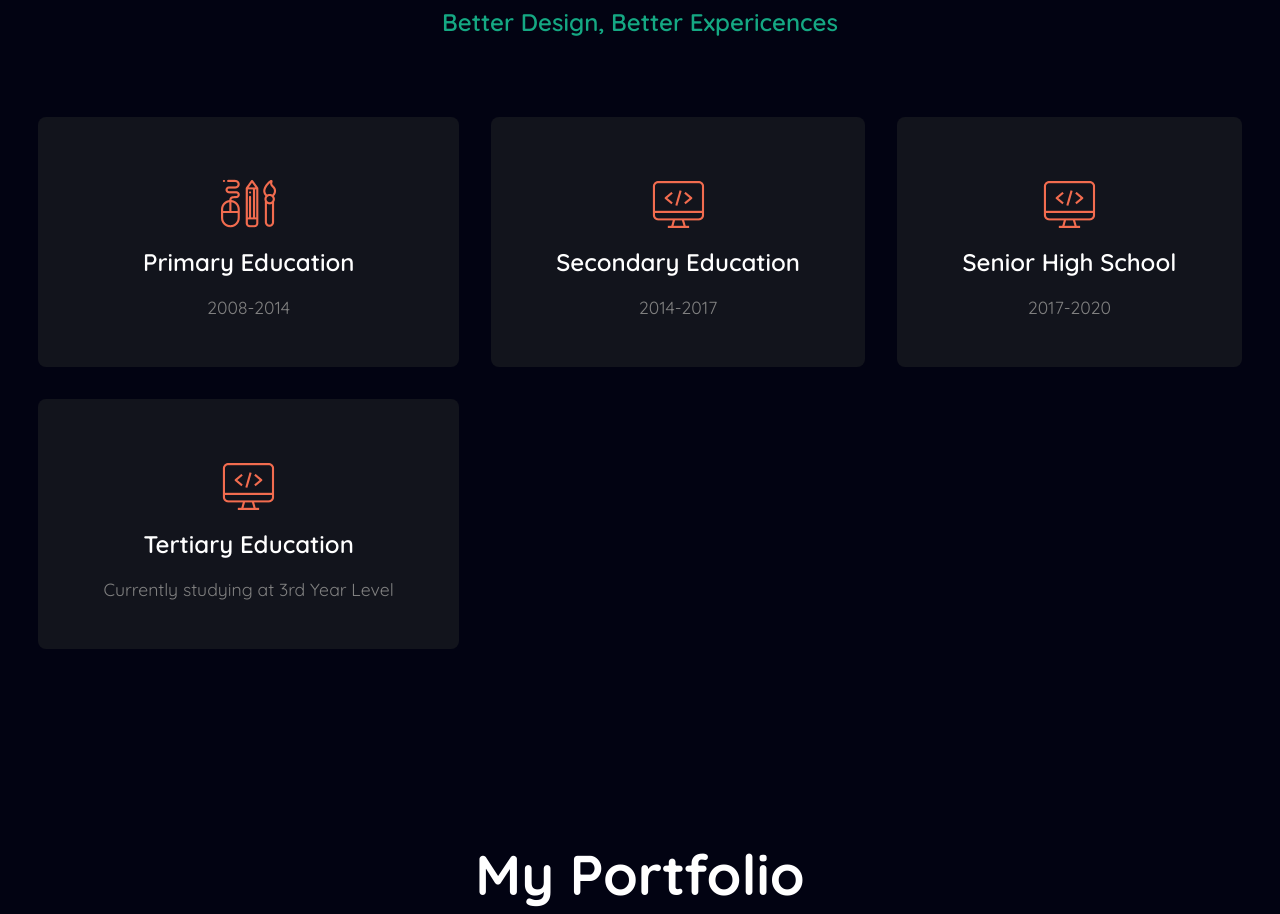
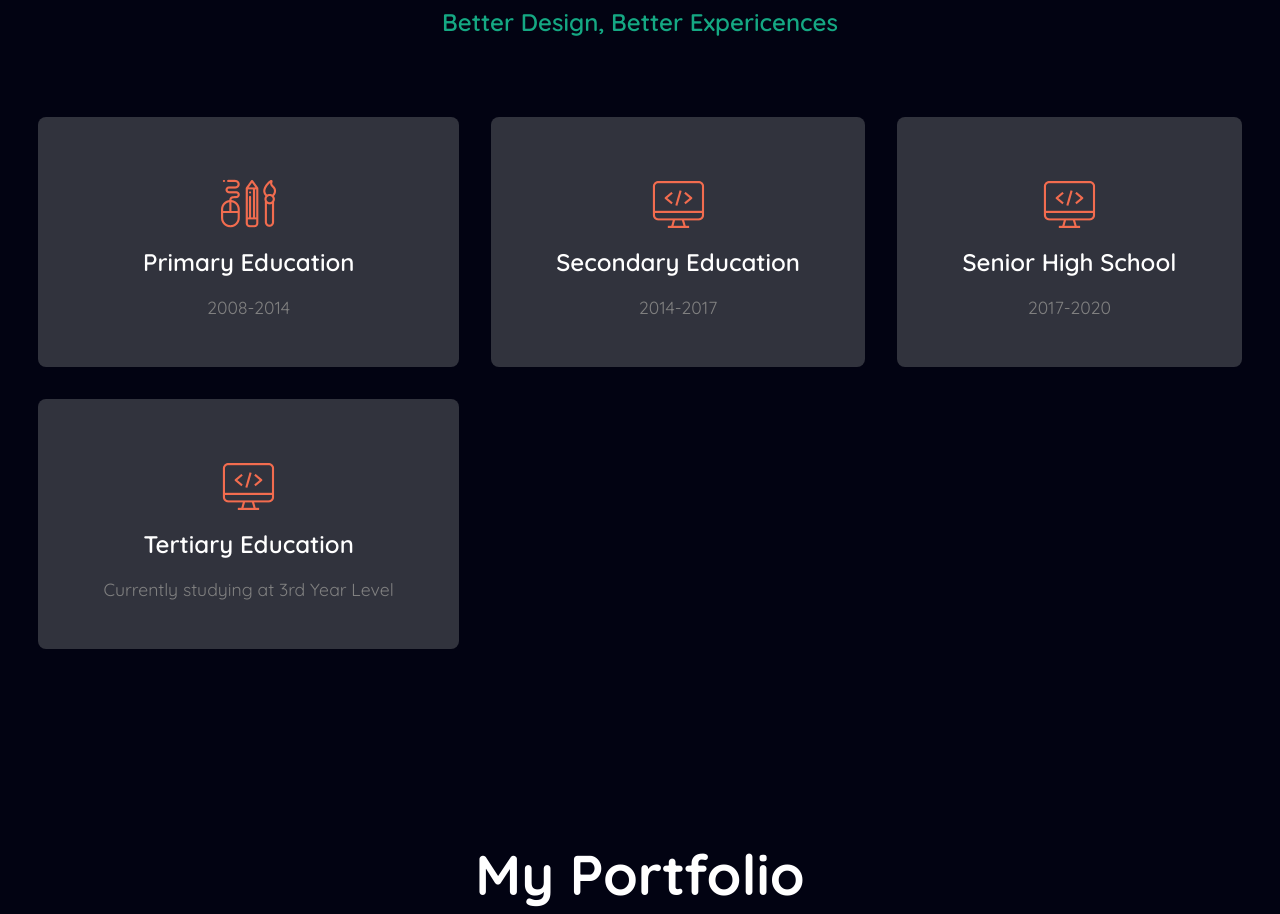
Before and after one commit to Escurel-Mae25/bryle-portfolio-.io, a plain HTML site: page index.html in a window 1280 px wide. Shown: the part 2583-3497 px from the top of the page. Drawn offline with nearby package versions, Linux system fonts and the light colour scheme.

Commit message:
user UPDATE

```diff
--- a/css/style.css
+++ b/css/style.css
@@ -184,7 +184,7 @@ header.sticky{
 }
 .box{
 	padding: 45px;
-	background: #12141c;
+	background: #31333d;
 	border-top: 5px solid transparent;
 	border-radius: 0.5rem;
 	transition: all .40s ease;
```
